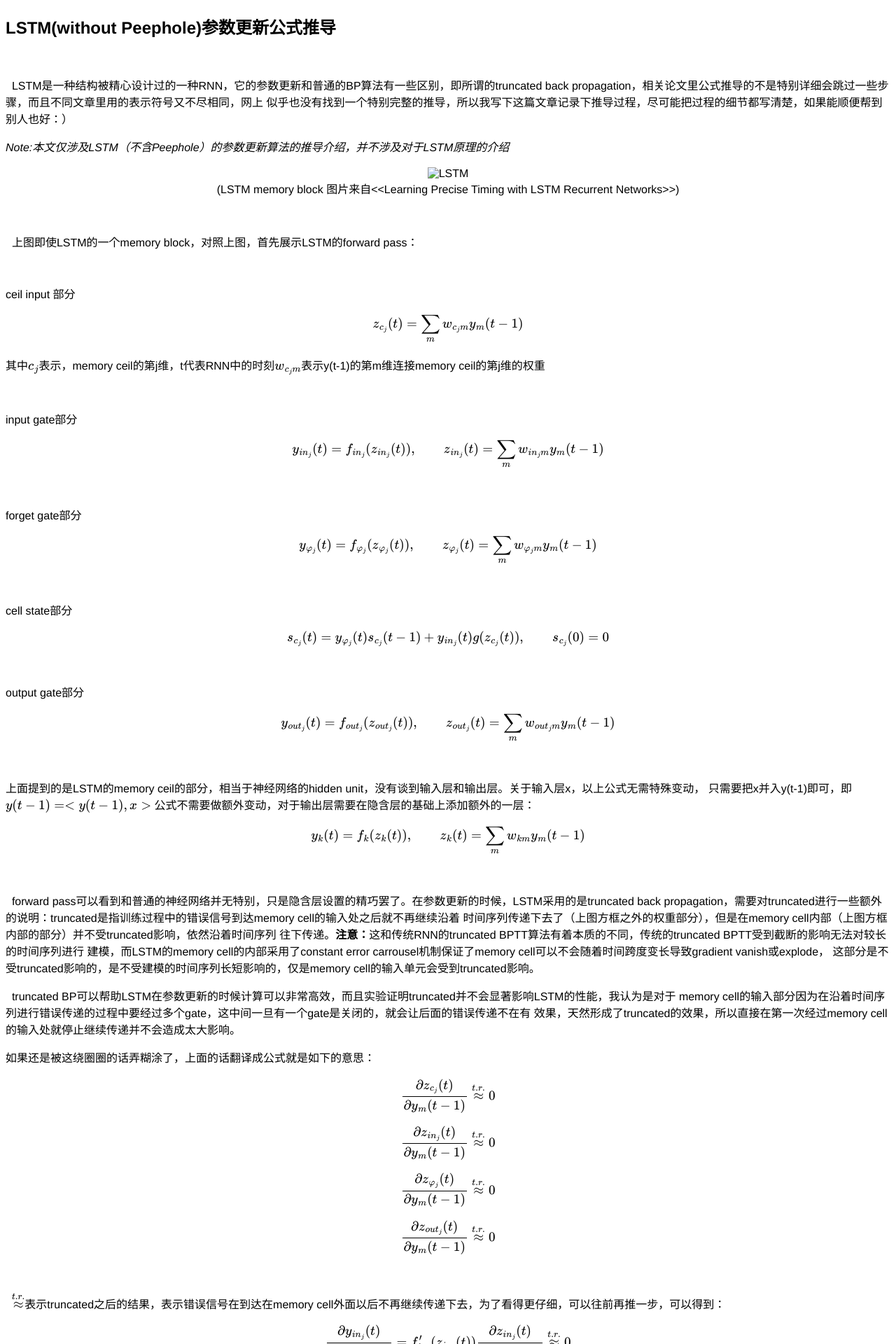
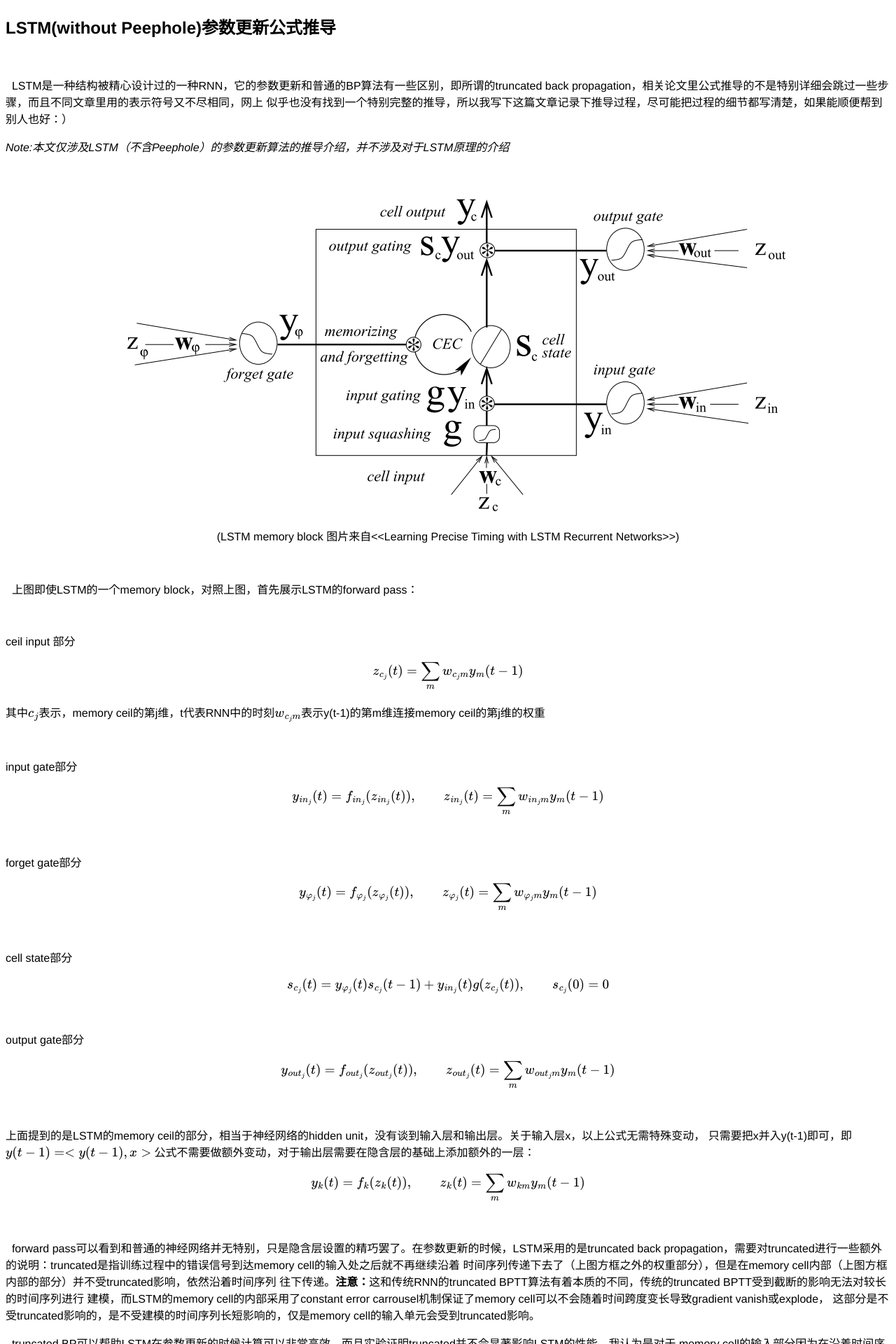
Before and after one commit to luoleicn/luoleicn.github.io, a Jekyll site: the page built from _posts/2015-10-30-lstm.html, in a window 1280 px wide. Shown: the top 1920 px of the page at 70% size. Built offline with Jekyll 4.4.1, drawn with Linux system fonts in a browser that asks for light colours; Markdown is read by kramdown in place of the engine named in the settings; formulas are drawn with MathJax 3.

Commit message:
change url

```diff
--- a/_posts/2015-10-30-lstm.html
+++ b/_posts/2015-10-30-lstm.html
@@ -17,7 +17,7 @@ back propagation，相关论文里公式推导的不是特别详细会跳过一
 <br>
 <br>
 <div align="center">
-<img src="http://luoleicn.github.io/blog/source/images/lstm-1.png"  alt="LSTM" />
+<img src="http://luoleicn.github.io/source/images/lstm-1.png"  alt="LSTM" />
 </div>
 <div class="text" style=" text-align:center;">(LSTM memory block 图片来自&lt;&lt;Learning Precise Timing with LSTM Recurrent Networks&gt;&gt;)</div>
 <br>
--- a/_posts/2015-11-11-cuda1.html
+++ b/_posts/2015-11-11-cuda1.html
@@ -13,7 +13,7 @@ title: cuda内存一二
 	<br>
 
 	<p>&nbsp;&nbsp;首先看一下CUDA的布局，如下图所示：</p>
-	<div align="center"><img src="http://luoleicn.github.io/blog/source/images/CUDA-memory-model.gif"  alt="cuda" /></div>
+	<div align="center"><img src="http://luoleicn.github.io/source/images/CUDA-memory-model.gif"  alt="cuda" /></div>
 	<p>其中的红色部分是所谓的on-chip内存，可以类比于CPU的cache，访问起来非常迅速；而橙色部分是所谓的off-chip内存，也就是所谓的GPU的显存，空间
 	相对于cache要大得多（GTX980有4G的显存）。从图中可以注意到橙色部分的Global Memory、Constant Memory、Texture Memory不仅可以被GPU所操作（Global Memory
 	可读写，Constant Memory和Texture Memory只读），也可以被CPU所操作（Global Memory、Constant Memory和Texture Memory全部可以读写）。</p>
```
